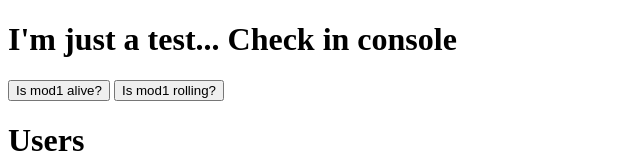
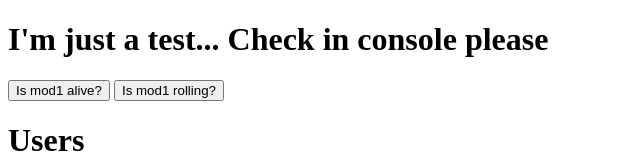
Before and after one commit to pranaybura/modules-1, a website with bundled scripts: page index.html in a window 1280 px wide. Shown: the top 160 px of the page, without its empty margins (0-640 px from the left). Built offline with nearby package versions, Linux system fonts and the light colour scheme.

Commit message:
text added
text please added in index

```diff
--- a/index.html
+++ b/index.html
@@ -7,7 +7,7 @@
     <title>Modules-1</title>
 </head>
 <body>
-    <h1>I'm just a test... Check in console</h1>
+    <h1>I'm just a test... Check in console please</h1>
     <button id="isAlive">Is mod1 alive?</button>
     <button id="isRolling">Is mod1 rolling?</button>
 
```
